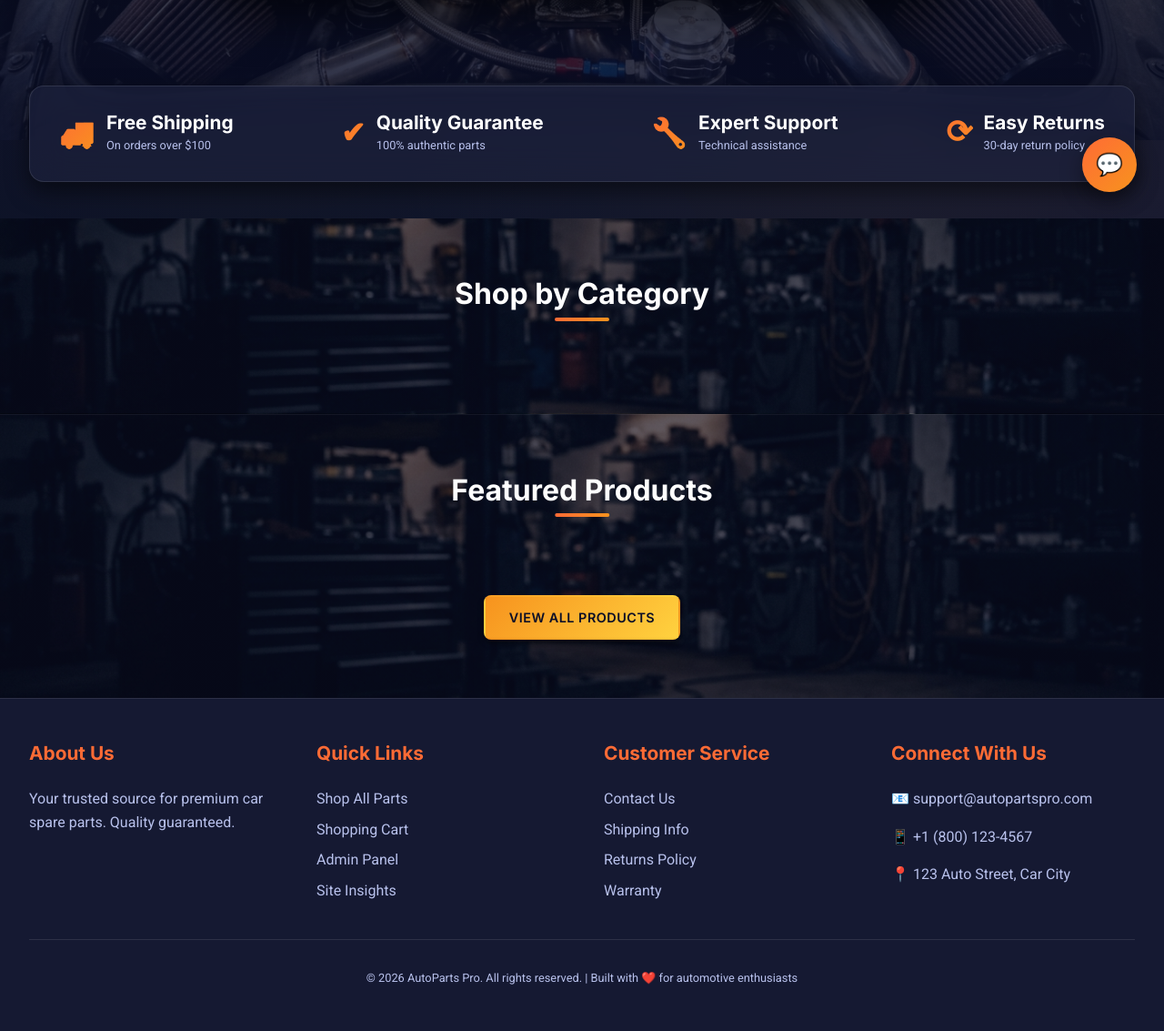
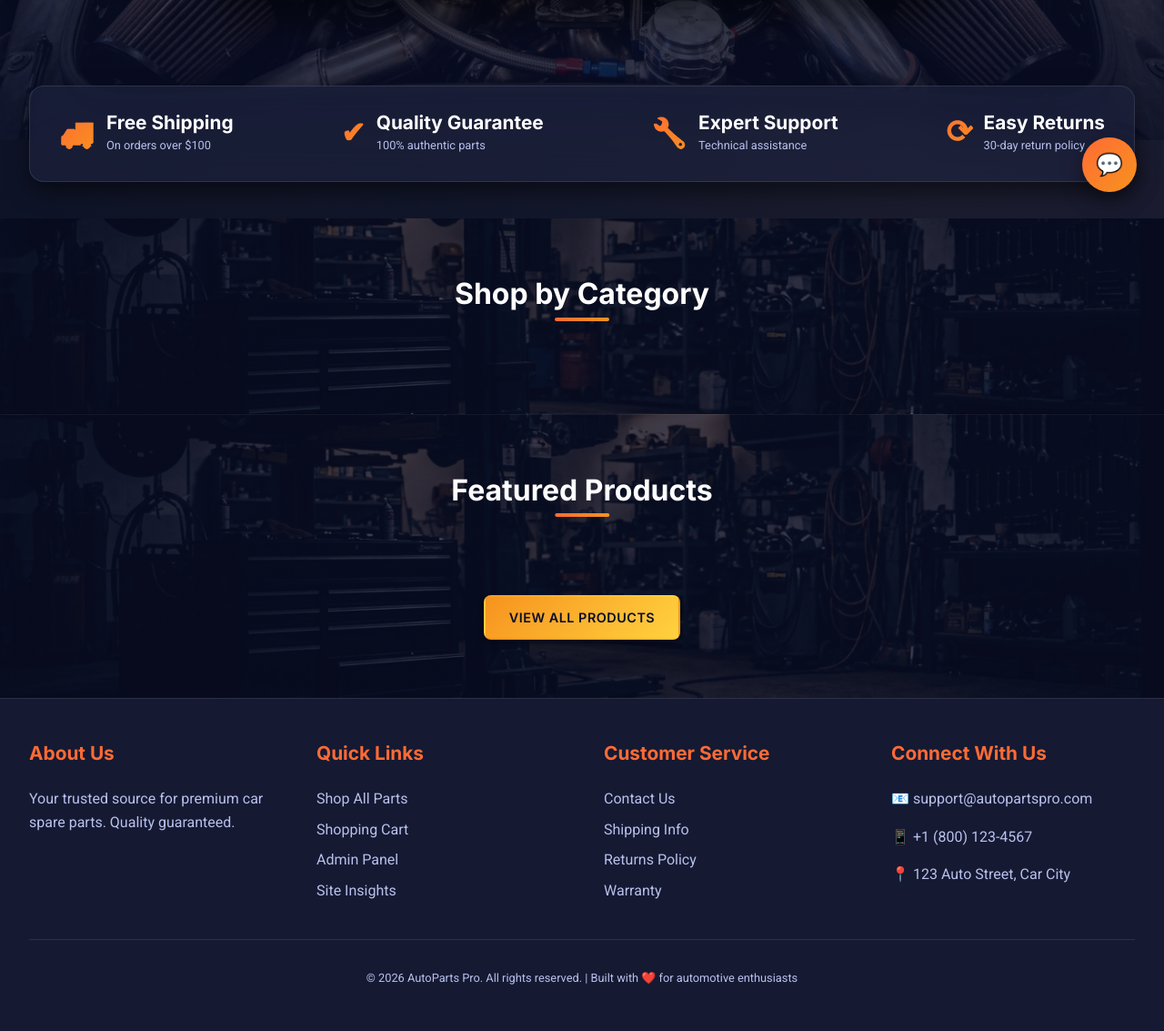
Before and after one commit to doubleUM/website-porto, a Flask app: page /car-spareparts in a window 1280 px wide. Shown: the part 559-1692 px from the top of the page at 91% size. Run offline with Flask 3, Linux system fonts and the light colour scheme; data that the repository does not hold is empty; parts of the project's set-up code (start-up, migrations or seed data) failed here and were passed over.

Commit message:
feat: update background gradients for sections and enhance light theme styling

```diff
--- a/static/css/style.css
+++ b/static/css/style.css
@@ -703,7 +703,7 @@ a:hover {
 .section-categories {
   background-color: var(--bg-primary);
   background-image:
-    linear-gradient(to bottom, rgba(10, 14, 39, 0.60), rgba(10, 14, 39, 0.60)),
+    linear-gradient(to bottom, rgba(10, 14, 39, 0.75), rgba(10, 14, 39, 0.75)),
     url('/static/images/dark-garage-bg.jpg');
   background-size: cover;
   background-position: center center;
@@ -713,7 +713,7 @@ a:hover {
 .section-featured {
   background-color: var(--bg-primary);
   background-image:
-    linear-gradient(to bottom, rgba(10, 14, 39, 0.60), rgba(10, 14, 39, 0.60)),
+    linear-gradient(to bottom, rgba(10, 14, 39, 0.75), rgba(10, 14, 39, 0.75)),
     url('/static/images/dark-garage-bg.jpg');
   background-size: cover;
   background-position: center center;
@@ -724,7 +724,7 @@ a:hover {
 [data-theme='light'] .section-categories,
 [data-theme='light'] .section-featured {
   background-image:
-    linear-gradient(to bottom, rgba(255, 255, 255, 0.60), rgba(255, 255, 255, 0.60)),
+    linear-gradient(to bottom, rgba(255, 255, 255, 0.75), rgba(255, 255, 255, 0.75)),
     url('/static/images/dark-garage-bg.jpg');
   border-top-color: rgba(0, 0, 0, 0.05);
 }
```
Also changed, not shown: static/images/dark-garage-bg.jpg.
